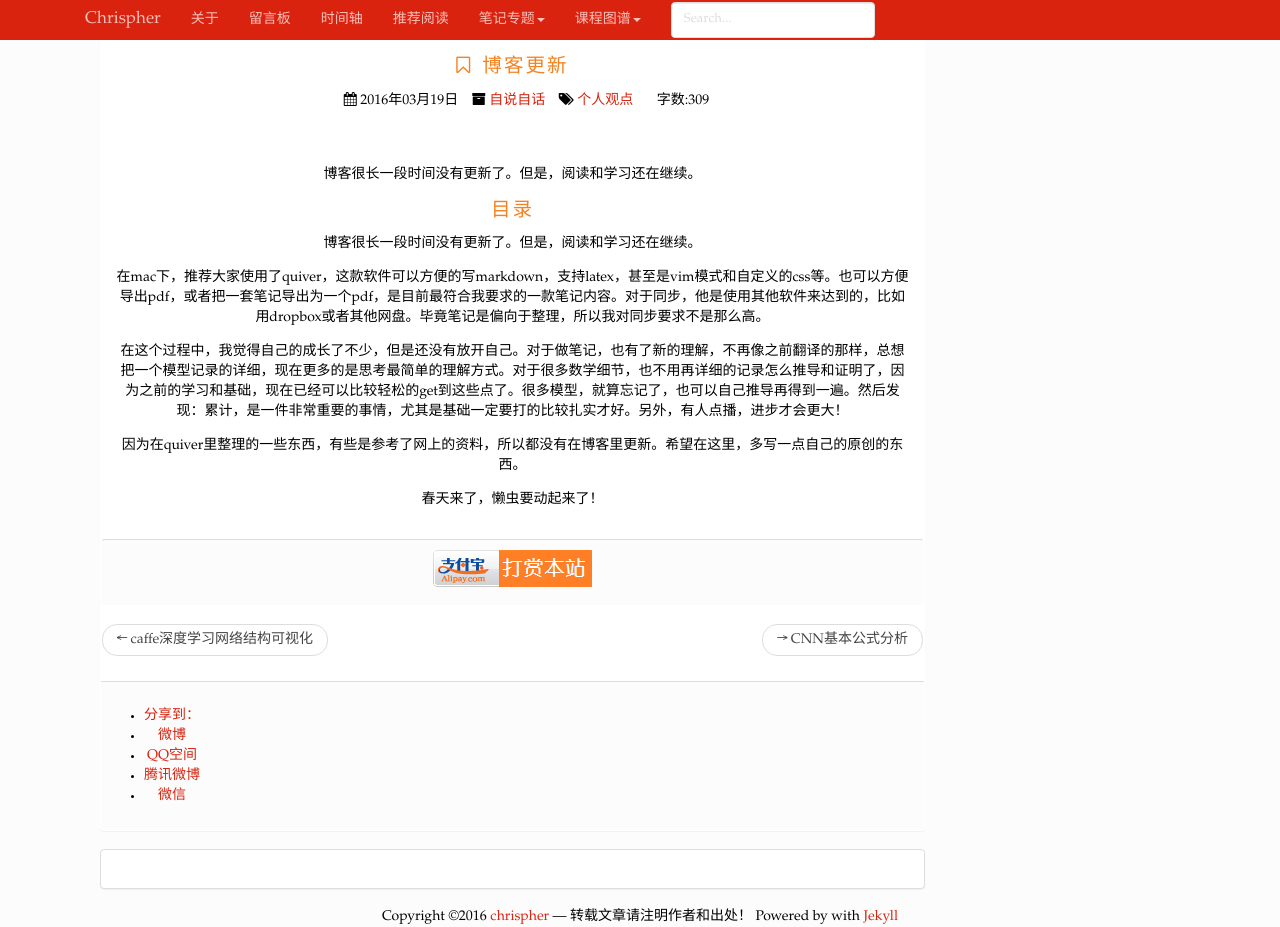
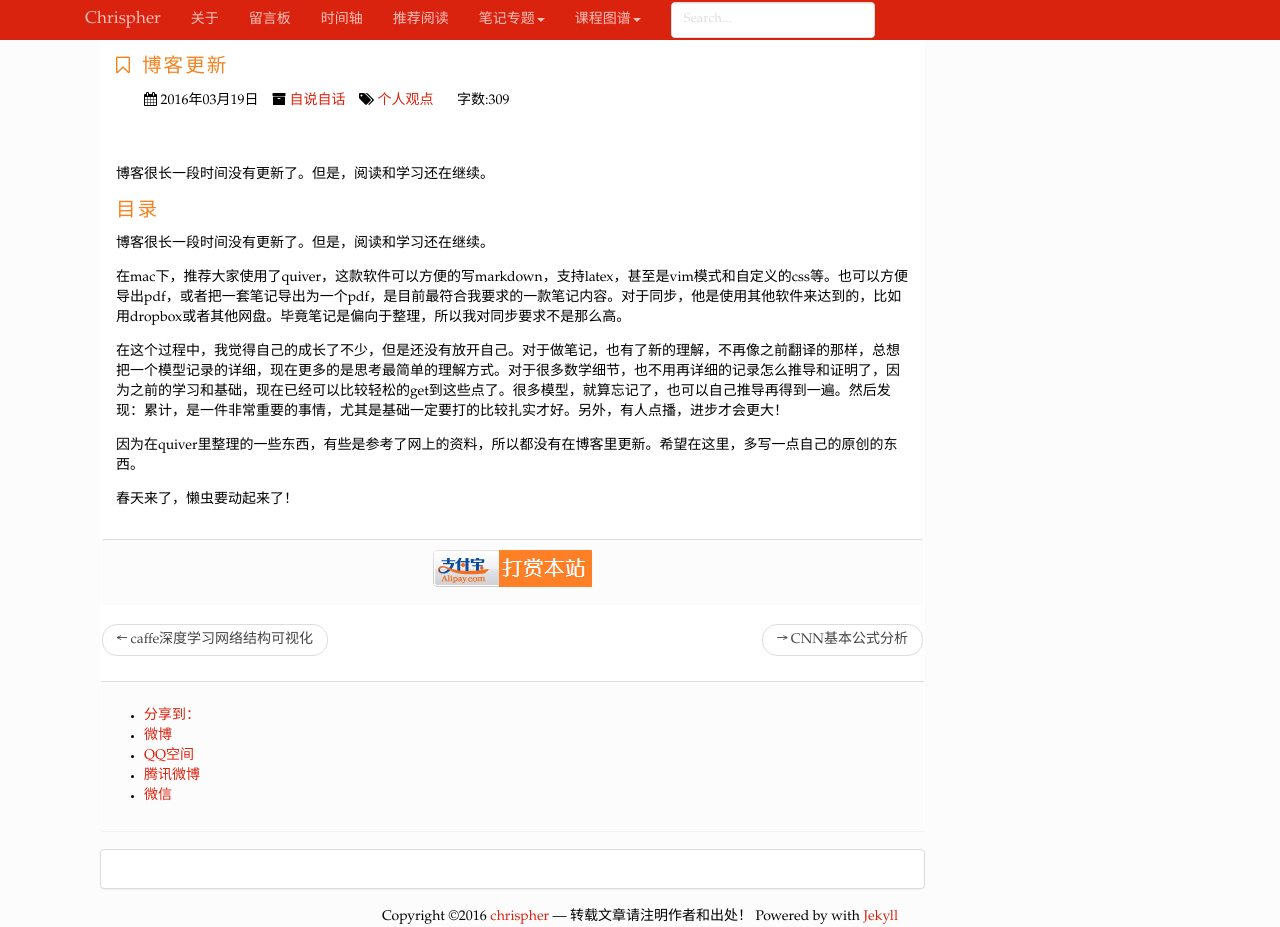
Before and after one commit to chrispher/chrispher.github.com, a Jekyll site: the page built from _posts/self/2016-3-19-update_20160319.md, in a window 1280 px wide and 927 px high. Built offline with Jekyll 4.4.1, drawn with Linux system fonts in a browser that asks for light colours; nearby versions of some CDN libraries; comment, search, counter and statistics services are not loaded.

Commit message:
modify format

```diff
--- a/_layouts/post.html
+++ b/_layouts/post.html
@@ -1,7 +1,7 @@
 ---
 layout: default
 ---
-<div class="container" align="center">
+<div class="container">
     <div class="col-md-9">
         <div id="post-content" class="panel panel-pithy post">
             <div class="panel-heading">
```
